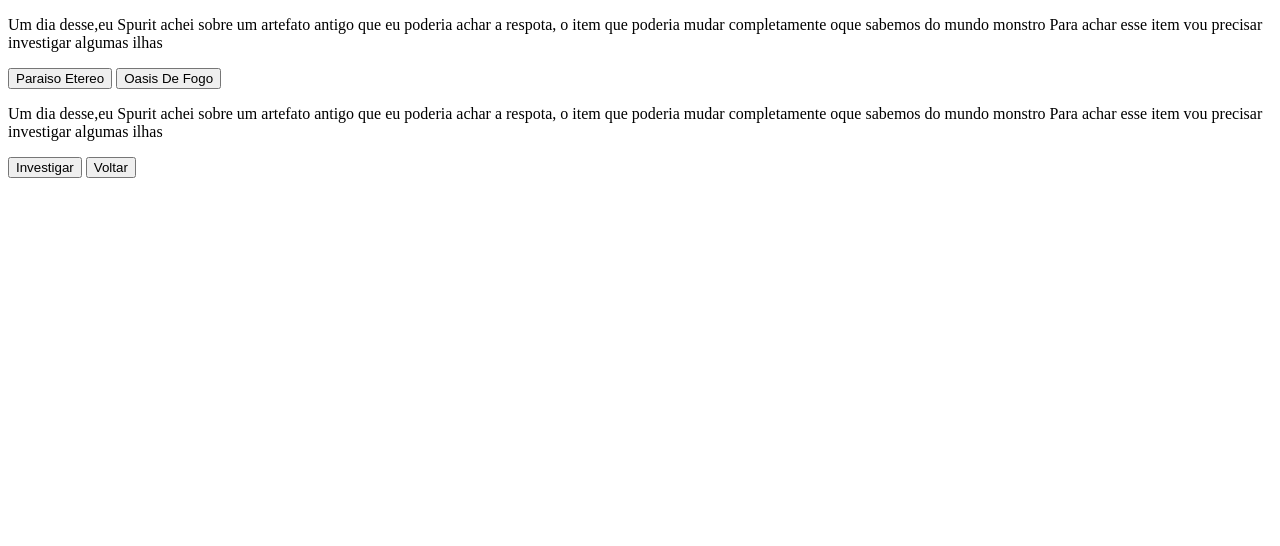
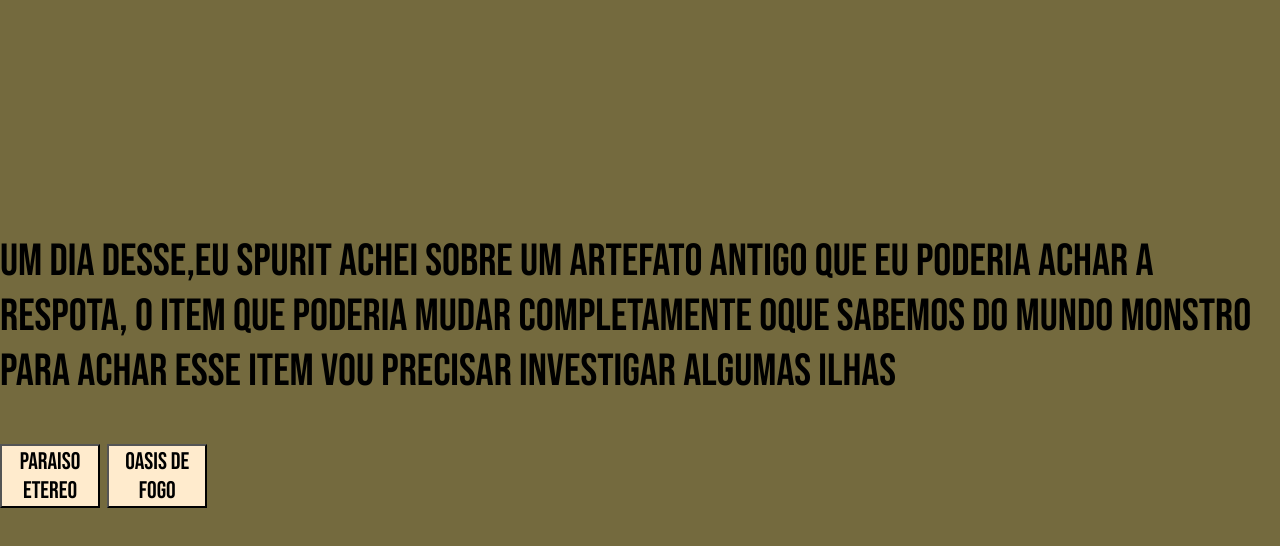
Before and after one commit to MatheusTheDusk/Aventura-de-Spurrit, a plain HTML site: page index.html in a window 1280 px wide. Drawn offline with Linux system fonts and the light colour scheme.

Commit message:
Versão 2
Adiconou novas coisas

```diff
--- a/index.html
+++ b/index.html
@@ -3,19 +3,23 @@
 <head>
     <meta charset="UTF-8">
     <meta name="viewport" content="width=device-width, initial-scale=1.0">
+    <link rel="stylesheet" href="style.css">
+    <link rel="preconnect" href="https://fonts.googleapis.com">
+    <link rel="preconnect" href="https://fonts.gstatic.com" crossorigin>
+    <link href="https://fonts.googleapis.com/css2?family=Bebas+Neue&display=swap" rel="stylesheet">
     <title>Aventura de Spurrit</title>
 </head>
 <body>
 
     <main>
-        <div class="passo" id="plasma-oasis">
+        <div class="passo.ativo" id="passo-0">
             <p>Um dia desse,eu Spurit
                 achei sobre um artefato antigo que eu poderia achar a respota, o item que poderia mudar completamente oque sabemos do mundo monstro
                 Para achar esse item vou precisar investigar algumas ilhas</p>
                 <button class="btn-plasma" data-proximo="1">Paraiso Etereo</button>
                 <button class="btn-plasma" data-proximo="2">Oasis De Fogo</button>
         </div>
-        <div class="passo" id="etereo">
+        <div class="passo" id="passo-1">
             <p>Um dia desse,eu Spurit
                 achei sobre um artefato antigo que eu poderia achar a respota, o item que poderia mudar completamente oque sabemos do mundo monstro
                 Para achar esse item vou precisar investigar algumas ilhas</p>
@@ -23,7 +27,7 @@
                 <button class="btn-plasma" data-proximo="2">Voltar</button>
         </div>
     </main>
-
+    <script src="script.js"></script>
 
 
 
--- a/script.js
+++ b/script.js
@@ -0,0 +1,12 @@
+const avanca= document.querySelectorAll('btn-proximo');
+
+avanca.forEach (button => {
+    button.addEventListener('click', function(){
+       const atual = document.querySelector('.ativo');
+       const proximoPasso = 'passo-' + this.getAttribute('data-proximo');
+
+       atual.classList.remove('ativo');
+       document.getElementById(proximoPasso).classList.add('ativo')
+    })
+}
+)
--- a/style.css
+++ b/style.css
@@ -0,0 +1,29 @@
+body  {
+     background-color: rgb(116, 106, 62);
+     color: black;
+     font-family: "Bebas Neue", sans-serif;
+     font-weight: 400;
+     font-style: normal;
+     font-size: 45px;
+     display: flex;
+     justify-content: center;
+     align-items: center;
+     height: 700px;
+     margin: 0;
+     }
+
+button{
+     background-color: blanchedalmond;
+     font-family: "Bebas Neue", sans-serif;
+     width: 100PX;
+     height: auto;
+     font-size: 1.5rem;
+}
+
+.passo {
+    display: none;
+}
+
+.passo.ativo {
+    display: block;
+}
```
